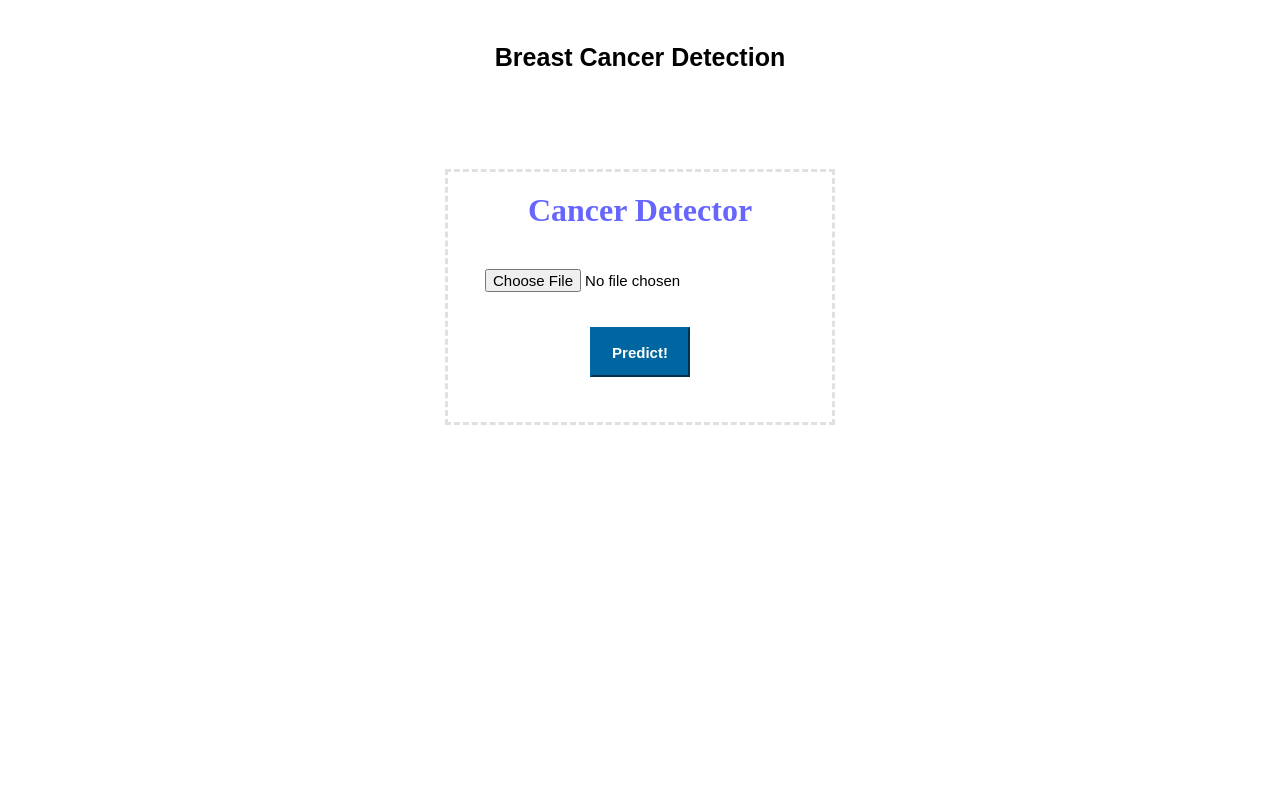
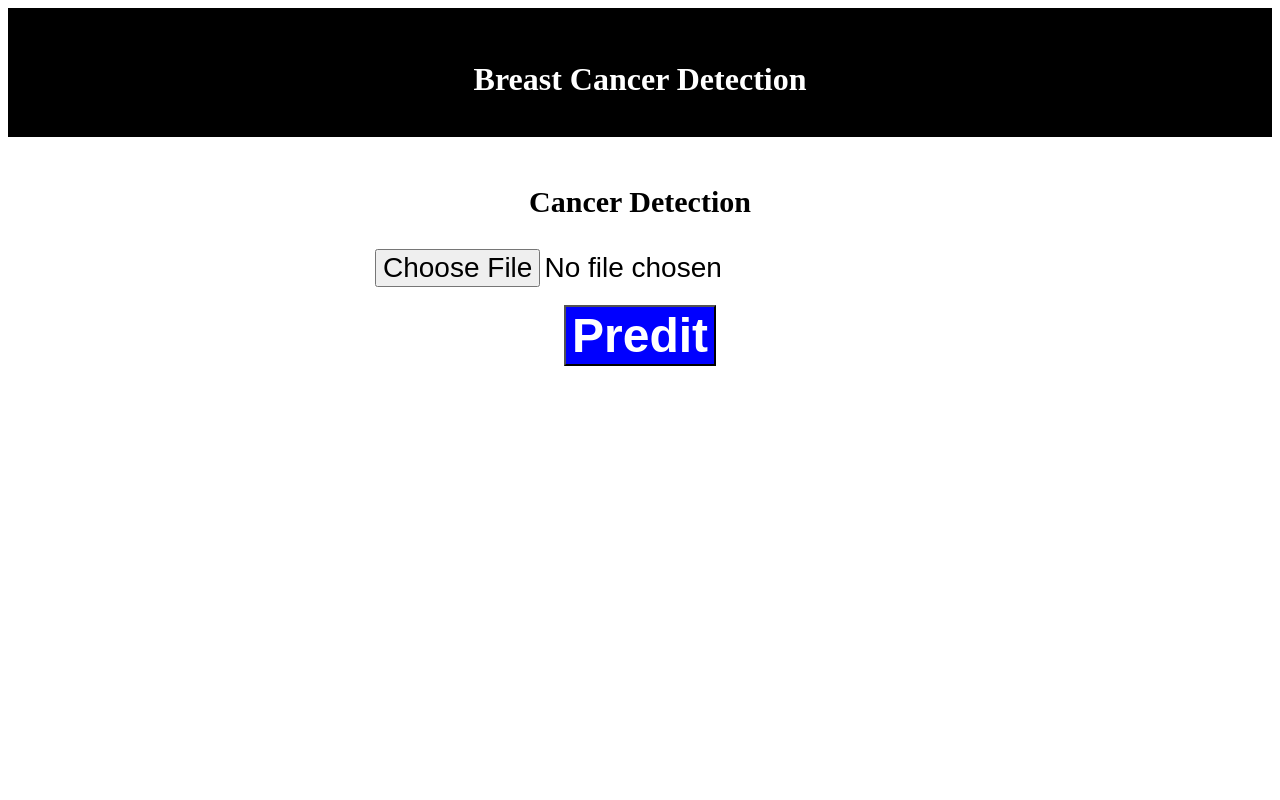
Before and after one commit to PujithaKurakula/Breast-Cancer-Detection-DL, a Flask app: page / in a window 1280 px wide. Run offline with Flask 2, Linux system fonts and the light colour scheme.

Commit message:
Update index.html

```diff
--- a/templates/index.html
+++ b/templates/index.html
@@ -1,176 +1,168 @@
 
 <html>
 <head>
-<title>Breast cancer Detection</title>
+
+<title>Breast Cancer Detection</title>
 <style>
-*{
-  margin: 0px;
-  padding: 0px;
-}
 
-.header {
-  overflow: hidden;
-  background-color: white;
-  color : black;
-  font-family : Arial;
-  height: 60px;
-  padding: 20px 10px;
-}
 
-.card
-{
-	width : 30%;
-    margin: auto;
-	height : 250px;
-	margin-top : 15px;
-	border-style: dashed;
-	border-color : #E0E0E0;
-}
-
-/* Style the header links */
-.header a {
-  float: center;
-  color: black;
-  text-align: center;
-  padding: 12px;
-  text-decoration: none;
-  font-size: 35px;
-  line-height: 25px;
-}
-
-/* Style the logo link (notice that we set the same value of line-height and font-size to prevent the header to increase when the font gets bigger */
-.header a.logo {
-  font-size: 25px;
-  font-weight: bold;
-}
-
-/* Add media queries for responsiveness - when the screen is 500px wide or less, stack the links on top of each other */
-
-@media screen and (max-width: 980px) {
-  .card
-{
-	width : 75%;
-}
+@media only screen and (min-width:300px) and (max-width:500px) {
+div {
+  background-position: center;
+  background-repeat: no-repeat;
+  background-size: cover;
+  border-radius: 50px;
 
 }
 
-@media screen and (max-width: 280px) {
-  .header a {
-    float: none;
-    display: block;
-    text-align: left;
-  }
-  .header {
-    height: 15%;
-  }
-  .header-right {
-    float: none;
-  }
-  .card
-{
-	width : 95%;
+.hd {
+  display: flex;
+  justify-content: space-around;
+  border: 5px solid black;
+  background-color: black;
+}
+
+.head1 {
+  align-items: center;
+  font-size: 50px;
+  margin-top: 48px;
+  color:white;
+}
+
+.image {
+  margin-top: 5px;
+}
+
+.tab,.btn{
+font-size: 35px;
+}
+input.sec {
+    font-size: 28px;
 }
 }
 
-.input100
-{
-	padding-left : 20px;
-	padding-top : 40px;
-	width : 350px;
-	font-size : 10px;
-}
-
-input[type=button], input[type=submit], input[type=reset] {
-	 background: #0066A2;
-     color: white;
-     border-color: #0066A2;
-     height: 50px;
-     width: 100px;
-     font: bold 15px arial, sans-serif;
-     text-shadow:none;
-	 margin-top : 35px;
-}
-.line
-{
-	color : #6666FF;
-	padding-top : 20px;
-}
-p{
-	font-size : 25px;
-	font-weight : bold;
-}
-@media screen and (max-width: 1100px) {
-  .card
-{
-	width : 75%;
-}
-
-}
-@media screen and (min-width: 360px) {
-
-.input100
-{
-	font-size : 15px;
+@media only screen and (min-width:500px) and (max-width:1050px) {
+div {
+  background-position: center;
+  background-repeat: no-repeat;
+  background-size: cover;
+  border-radius: 50px;
 
 }
 
+.hd {
+  display: flex;
+  justify-content: space-around;
+  border: 5px solid black;
+
+  background-color: black;
 }
 
-@media screen and (max-width: 280px) {
+.head1 {
+  align-items: center;
+  font-size: 50px;
+  margin-top: 48px;
+  color:white;
+}
 
-.breast
-{
-	font-size :16px;
+.image {
+  margin-top: 5px;
+}
+
+.tab,.btn{
+font-size: 35px;
+}
+
+input.sec {
+    font-size: 28px;
+}
+}
+@media only screen and (min-width:1100px) and (max-width:1600px) {
+
+<!--html,body{
+overflow-y:scroll;
+overflow-x:hidden;
+}-->
+div {
+  background-position: center;
+  background-repeat: no-repeat;
+  background-size: cover;
+  border-radius: 50px;
 
 }
 
-body
-{
-     padding-left : 10px;
+.hd {
+  display: flex;
+  justify-content: space-around;
+  border: 5px solid black;
+  background-color: black;
+}
+
+.head1 {
+  align-items: center;
+  font-size: 50px;
+  margin-top: 48px;
+  color:white;
+}
+
+.image {
+  margin-top: 5px;
+}
+input.sec {
+    font-size: 28px;
+}
+}
+
+
+div {
+  background-position: center;
+  background-repeat: no-repeat;
+  background-size: cover;
+  border-radius: 50px;
 
 }
 
-input[type="submit"]
-{
-
-	margin-top : 20px;
-	height: 30px;
-    width: 60px;
-
-}
-.line{
-font-size :15px;
-font-weight : bold;
-}
-.header
-{
-	height : 30px;
-
-}
+.hd {
+  display: flex;
+  justify-content: space-around;
+  border: 5px solid black;
+  background-color: black;
 }
 
-html,body{
-	max-width:100%;
-	overflow-x:hidden;
-	overflow-y:hidden;
-	}
+.head1 {
+  align-items: center;
+  font-size: 50px;
+  margin-top: 48px;
+  color:white;
+}
+
+.image {
+  margin-top: 5px;
+}
+
+.para,.btn{
+font-size: 30px;
+}
 
 
-</style>
-<meta name="viewport" content="width=device-width, initial-scale=1">
+  </style>
 </head>
 <body>
-<div class="header">
-  <a href="#default" class="logo"><p class="breast">Breast Cancer Detection</p></a>
-</div>
-</br>
-</br>
-</br>
-<center>
-<form action = "{{url_for('predict')}}" enctype="multipart/form-data" method = "POST">
-<div class = "card">
-		<h1 class="line">Cancer Detector</h1>
-		<input class="input100"  type="file"  id="fileName" accept=".png, .jpg, .jpeg, .jfif " onchange="validateFileType()" name="image_file"/>
+
+
+<header class="hd">
+    <h1 class="head1"><font size = "6">Breast Cancer Detection</font></h1>
+</header>
+
+<div>
+<br>
+
+<form action="{{ url_for('predict') }}" method="post" enctype="multipart/form-data">
+
+<center><b><p class="para">Cancer Detection</p></b>
+
+
+<input class="sec"  type="file"  id="fileName" required accept=".png, .jpg, .jpeg, .jfif " onchange="validateFileType()" name="image_file"/>
 		<script type="text/javascript">
 			function validateFileType(){
 				var fileName = document.getElementById("fileName").value;
@@ -187,13 +179,14 @@ html,body{
 
 			}
 		</script>
-		<span class="focus-input100"></span>
+
 		</br>
-		<input type="submit" value="Predict!" align="center-right">
+		</br>
+
+<button name="submit" class="btn" style="background-color:blue;color:white" align="center-right" ><b><font size="10">Predit</font></b></button></center>
+<br>
+</form>
 </div>
-</form>
-</br>
-</br>
-</center>
+
 </body>
 </html>
```
